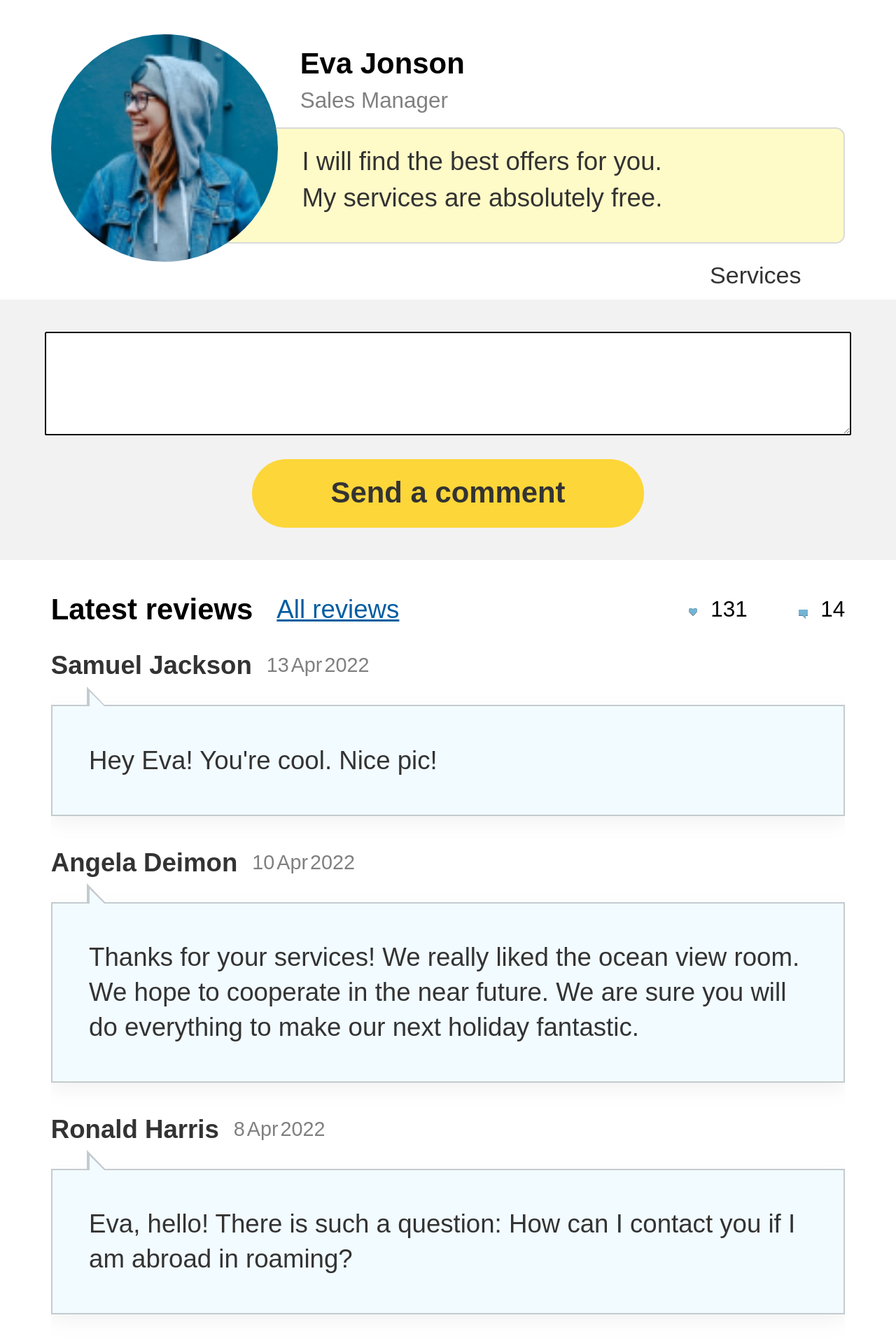
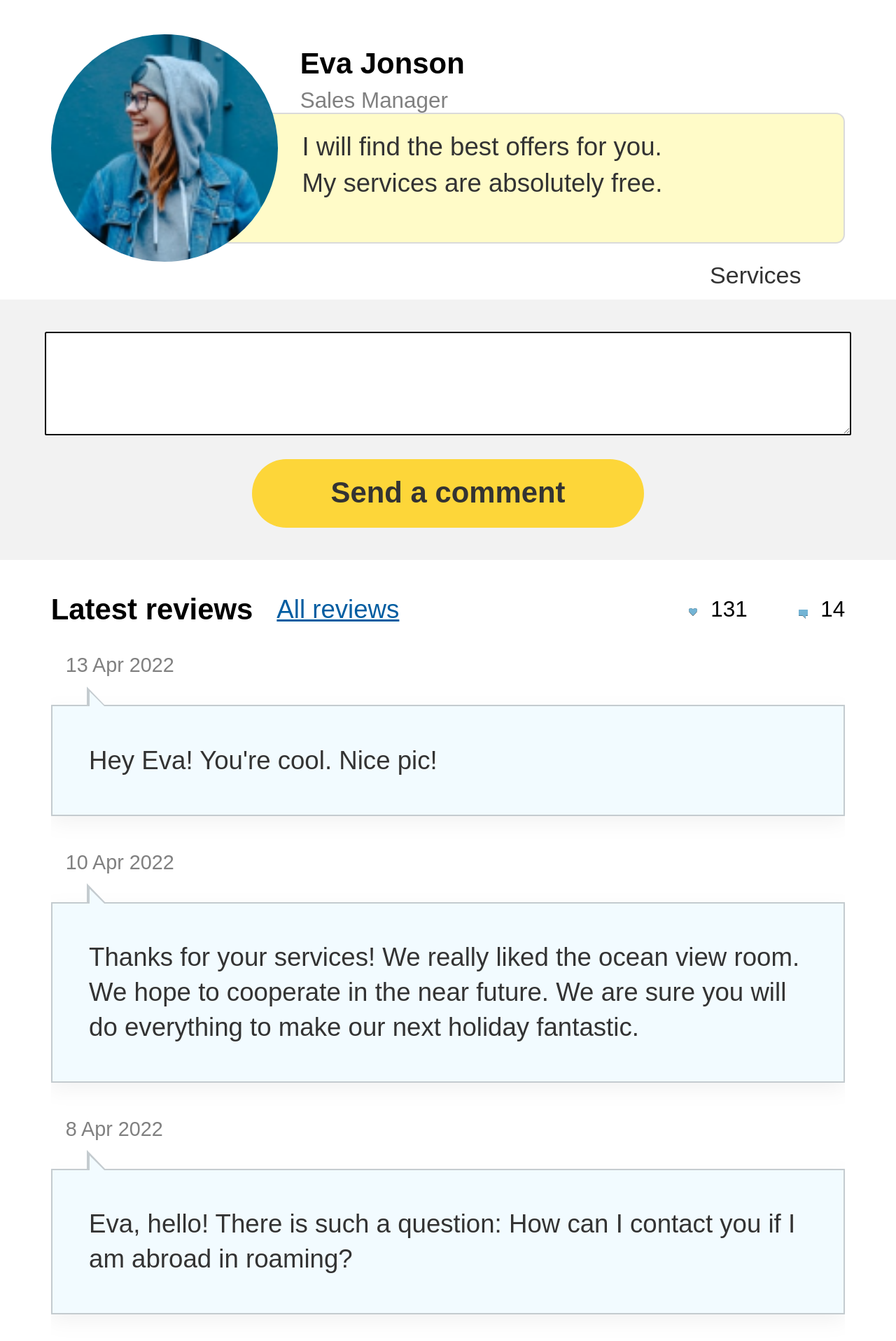
Before and after one commit to vsemakv/0087, a Nuxt app: page / in a window 1280 px wide. Shown: the top 1916 px of the page at 70% size. Built offline with nearby package versions, Linux system fonts and the light colour scheme.

Commit message:
fixed bug with descr and date

```diff
--- a/components/VComment.vue
+++ b/components/VComment.vue
@@ -4,8 +4,6 @@
                 p.comment__owner  {{ name }}
                 .comment__date
                     span {{ day }}
-                    span {{ month }}
-                    span {{ year }}
             .comment__content
                 p.comment__content-text {{ comment }}
 </template>
@@ -18,14 +16,6 @@
                 default: null
             },
             day: {
-                type: String,
-                default: null
-            },
-            month: {
-                type: String,
-                default: null
-            },
-            year: {
                 type: String,
                 default: null
             },
--- a/components/VOwner.vue
+++ b/components/VOwner.vue
@@ -111,8 +111,10 @@
             position: absolute;
             bottom: 2.045vw;
             right: 0vw;
+            overflow: hidden;
+            overflow-y: inherit;
 
-            padding-top: 1.636vw;
+            padding: 1.636vw 0vw;
 
             width: 74.642vw;
             height: 11.043vw;
--- a/components/VProfile.vue
+++ b/components/VProfile.vue
@@ -22,10 +22,7 @@
             .profile__review
                 .profile__review-comments(v-for="commentator in commentators" :key="commentator.id")
                     VComment(
-                        :name="commentator.name"
                         :day="commentator.day"
-                        :month="commentator.month"
-                        :year="commentator.year"
                         :comment="commentator.comment"
                     )
         .profile__form
@@ -47,25 +44,19 @@ import VOwner from '@/components/VOwner.vue';
                         id: 0,
                         name: "Samuel Jackson",
                         comment: "Hey Eva! You're cool. Nice pic!",
-                        day: "13",
-                        month: "Apr",
-                        year: "2022"
+                        day: "13 Apr 2022",
                     },
                     {
                         id: 1,
                         name: "Angela Deimon",
                         comment: "Thanks for your services! We really liked the ocean view room. We hope to cooperate in the near future. We are sure you will do everything to make our next holiday fantastic.",
-                        day: "10",
-                        month: "Apr",
-                        year: "2022"
+                        day: "10 Apr 2022",
                     },
                     {
                         id: 2,
                         name: "Ronald Harris",
                         comment: "Eva, hello! There is such a question: How can I contact you if I am abroad in roaming?",
-                        day: "8",
-                        month: "Apr",
-                        year: "2022"
+                        day: "8 Apr 2022",
                     },
                 ],
                 owners: [
@@ -90,13 +81,20 @@ import VOwner from '@/components/VOwner.vue';
             comment(){
                 if(this.comment.length !== 0 ){
                     this.isEmpty = false
-                }else {
+                }else{
                     this.isEmpty = true
                 }
-                if(this.comment == " " ){
+
+                if(this.comment == " ") {
                     this.isEmpty = true
                 }else {
                     this.isEmpty = false
+                }
+
+                if(this.comment == "") {
+                    this.isEmpty = false
+                }else {
+                    this.isEmpty = true
                 }
             }
         },
```
Also changed, not shown: 1 other file (tests, documents, lock files or other folders).
